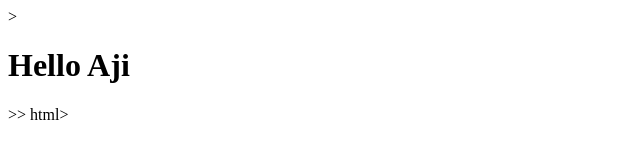
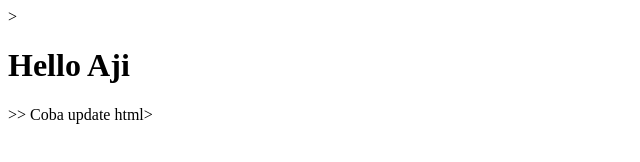
Before and after one commit to ajijauhari/kitaaman-rest-server, a plain HTML site: page index.html in a window 1280 px wide. Shown: the whole page, without its empty margins (0-640 px from the left). Drawn offline with Linux system fonts and the light colour scheme.

Commit message:
menambahkan update

```diff
--- a/index.html
+++ b/index.html
@@ -3,4 +3,5 @@
 	<Title> Coba Git Remote</Title>>
 </head>
 <body><h1>Hello Aji</h1>></body>>
+Coba update
 </html>html>
```
